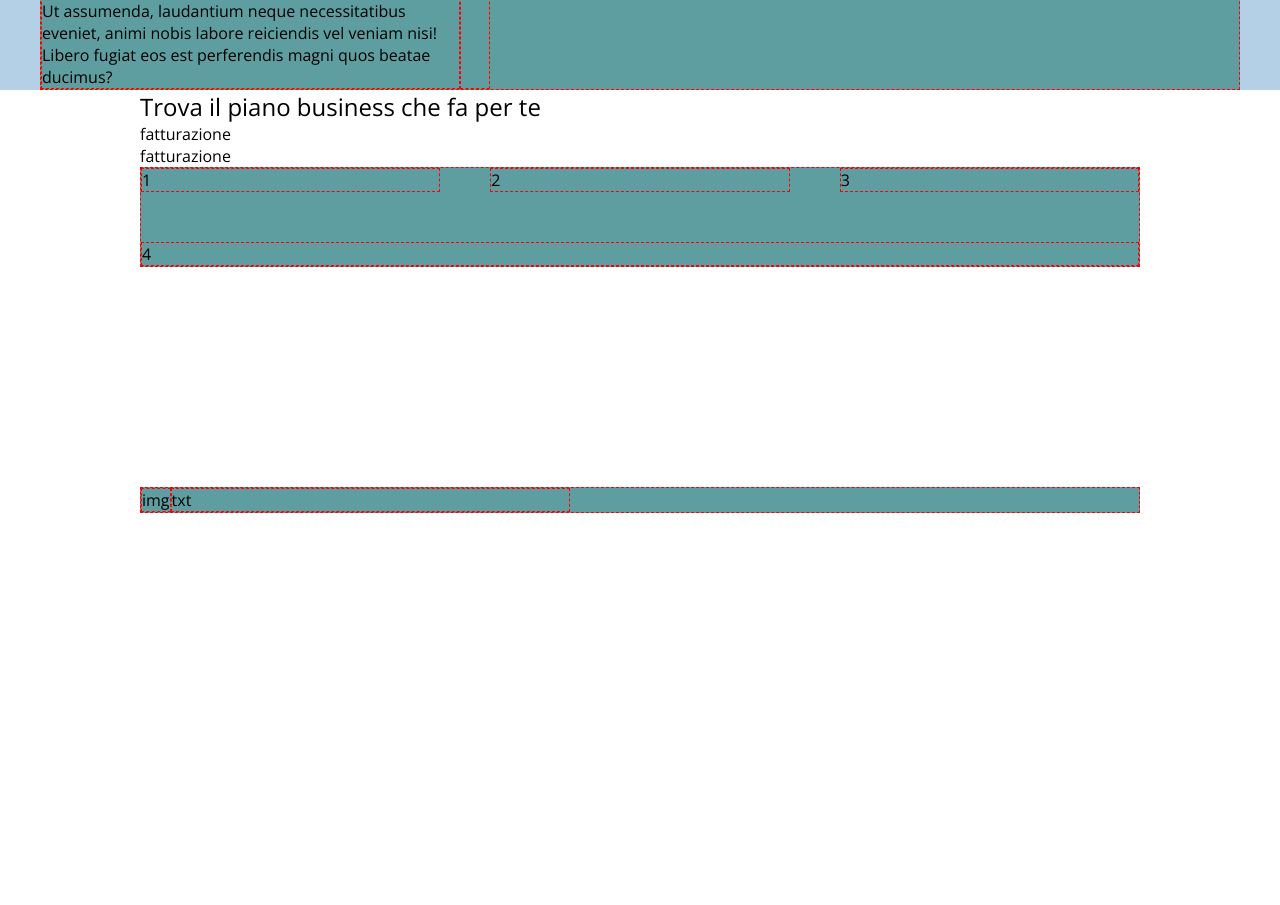
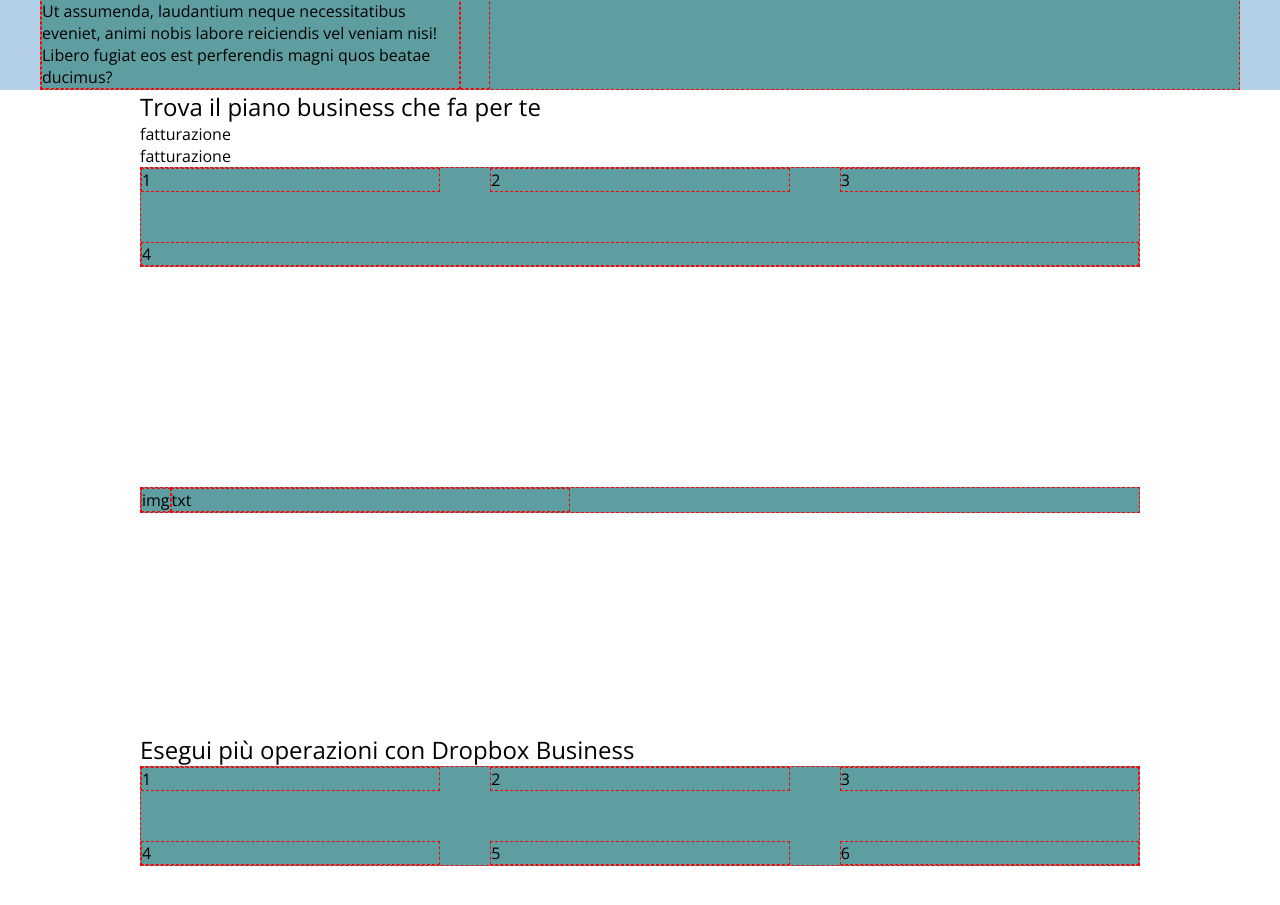
Before and after one commit to defendimattia/htmlcss-dropbox, a plain HTML site: page index.html in a window 1280 px wide. Shown: the part 147-1052 px from the top of the page. Before the commit the page ends 800 px from the top, so only its background shows below. Drawn offline with nearby package versions, Linux system fonts and the light colour scheme.

Commit message:
feat: added main 2nd container grid

```diff
--- a/css/style.css
+++ b/css/style.css
@@ -78,16 +78,18 @@ main {
     margin: 0 auto;
 }
 
-.container-grid .box {
+.container-grid1 .box,
+.container-grid2 .box {
     width: calc((100% - 100px) / 3);
     flex-shrink: 0;
 }
 
-.container-grid .box:last-child {
+.container-grid1 .box:last-child {
     width: 100%;
 }
 
-.container-grid {
+.container-grid1,
+.container-grid2 {
     flex-wrap: wrap;
     gap: 50px;
     display: flex;
@@ -98,3 +100,12 @@ main {
     width: 40%;
     flex-grow: 0;
 }
+
+main .container {
+    margin-bottom: 220px;
+}
+
+.container-grid1 .box {
+    width: calc((100% - 100px) / 3);
+    flex-shrink: 0;
+}
--- a/index.html
+++ b/index.html
@@ -61,19 +61,31 @@
         <div>fatturazione</div>
         <div>fatturazione</div>
         <!-- 1st container -->
-        <div class="container-grid debugger">
+        <div class="container-grid1 debugger">
             <div class="box debugger">1</div>
             <div class="box debugger">2</div>
             <div class="box debugger">3</div>
             <div class="box debugger">4</div>
         </div>
         <!-- 2nd container -->
-         <div class="container debugger">
+        <div class="container debugger">
             <!-- container img -->
             <div class="cont-img debugger">img</div>
             <!-- container-txt -->
             <div class="cont-txt debugger">txt</div>
-         </div>
+        </div>
+        <!-- main title2 -->
+        <h2>Esegui più operazioni con Dropbox Business</h2>
+        <!-- 3rd container -->
+        <div class="container-grid2 debugger">
+            <div class="box debugger">1</div>
+            <div class="box debugger">2</div>
+            <div class="box debugger">3</div>
+            <div class="box debugger">4</div>
+            <div class="box debugger">5</div>
+            <div class="box debugger">6</div>
+        </div>
+
 
 
 
```
